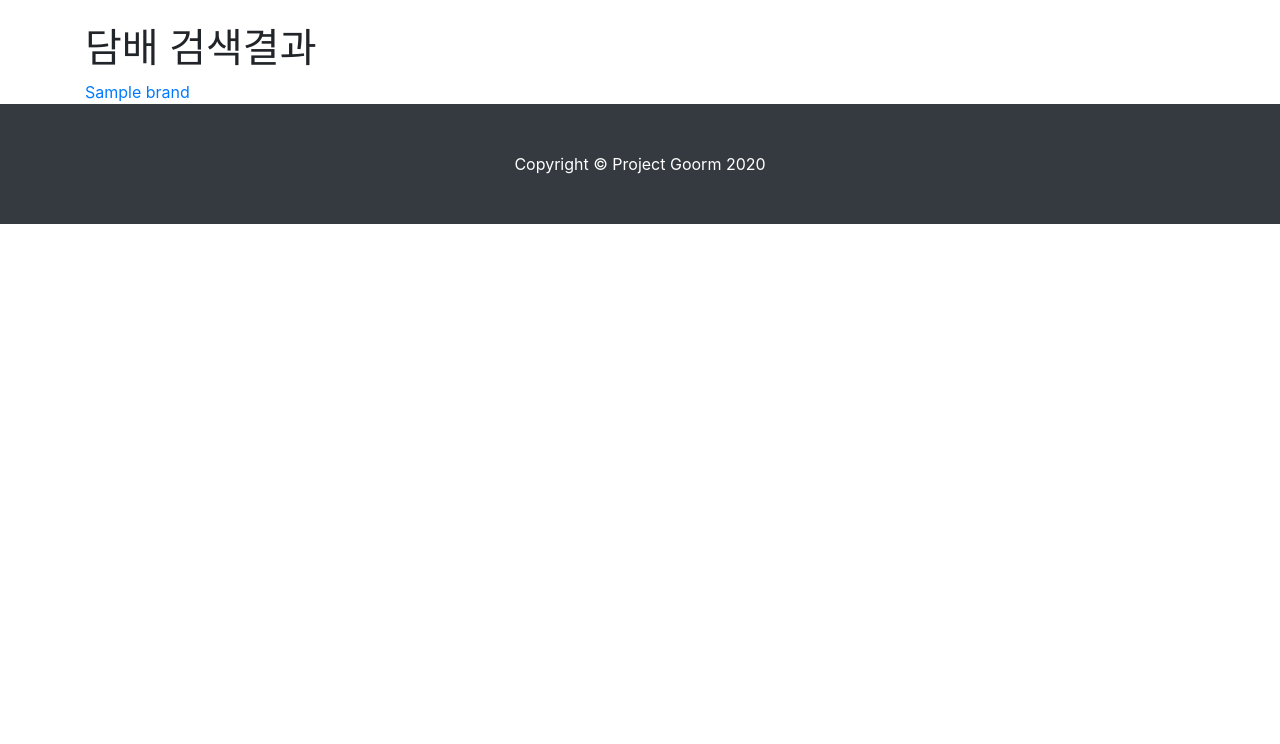
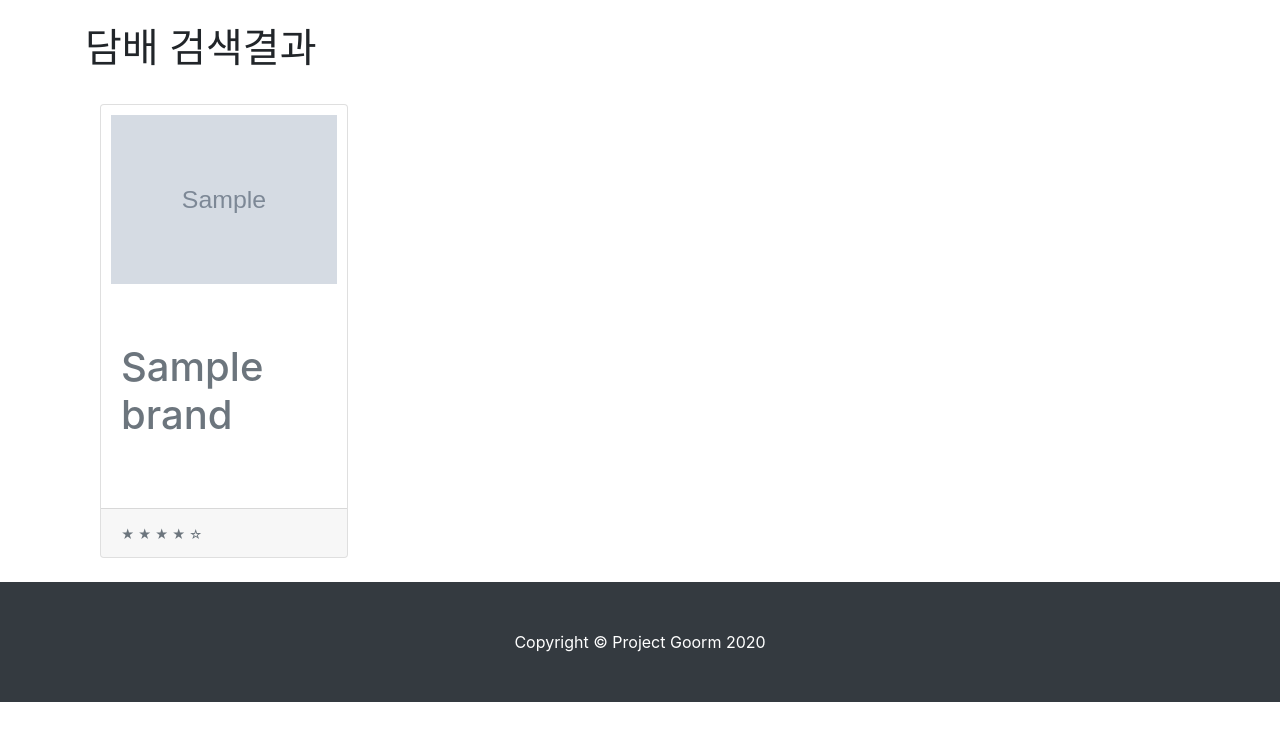
Before and after one commit to labiss96/django-goorm, a Django app: template goorm/templates/goorm/search.html in a window 1280 px wide. Shown: the part 56-800 px from the top of the page. Run offline with Django 3.2, Linux system fonts and the light colour scheme; the template is opened without the code that fills it: most values are stand-ins (such as "Sample title", 1, 10 or a date in 2020); grey boxes marked "Sample" are stand-in pictures; some libraries are stand-ins or nearby versions.

Commit message:
검색했을때 리스트 다듬기

```diff
--- a/goorm/templates/goorm/search.html
+++ b/goorm/templates/goorm/search.html
@@ -3,10 +3,14 @@
 
 <!--만약에 브랜드를 검색했을때-->
 {% if search_type == 'brand' %}
-<h1>브랜드 검색결과 !</h1>
+<h1>브랜드 검색결과</h1>
 {%for brand in results%}
+<br>
 
 <a href="{% url 'goorm:brand_filter' brand.id %}" class="list-group-item">{{brand}}</a>
+<br>
+<br>
+
 
 {% endfor %}
 
@@ -18,7 +22,32 @@
 
 {%for tobacco in results%}
 
-<a href = "{% url 'goorm:detail' tobacco.id %}">{{tobacco}}</a>
+
+
+   <br>
+
+    <div class="col-lg-3 col-md-6 mb-4">
+        <div class="card h-100">
+            <a href="#"><img class="card-img-top" src="{{tobacco.img.url}}"
+                    style='height: auto; display:block; padding:10px; text-align: center;' alt=""></a>
+            <div class="card-body">
+                <h4 class="card-title">
+                    <a href="{% url 'goorm:detail' tobacco.id %}" class="p-2 text-muted">
+                        <h1>{{tobacco.name}}</h1>
+                    </a>
+                </h4>
+            </div>
+            <div class="card-footer">
+                <small class="text-muted">&#9733; &#9733; &#9733; &#9733; &#9734;</small>
+            </div>
+        </div>
+    </div>
+
+
+
+
+
+
 
 {% endfor %}
 
```
